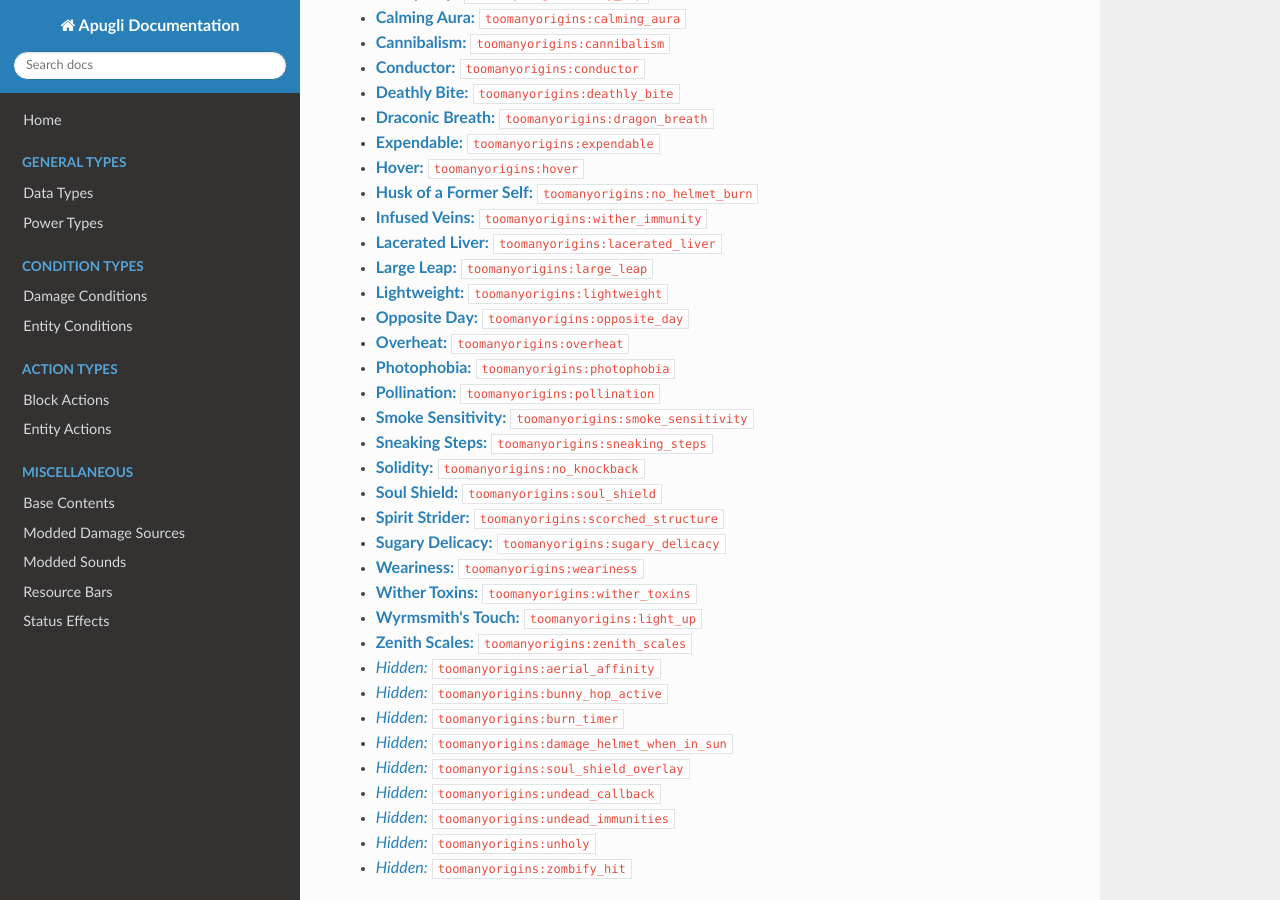
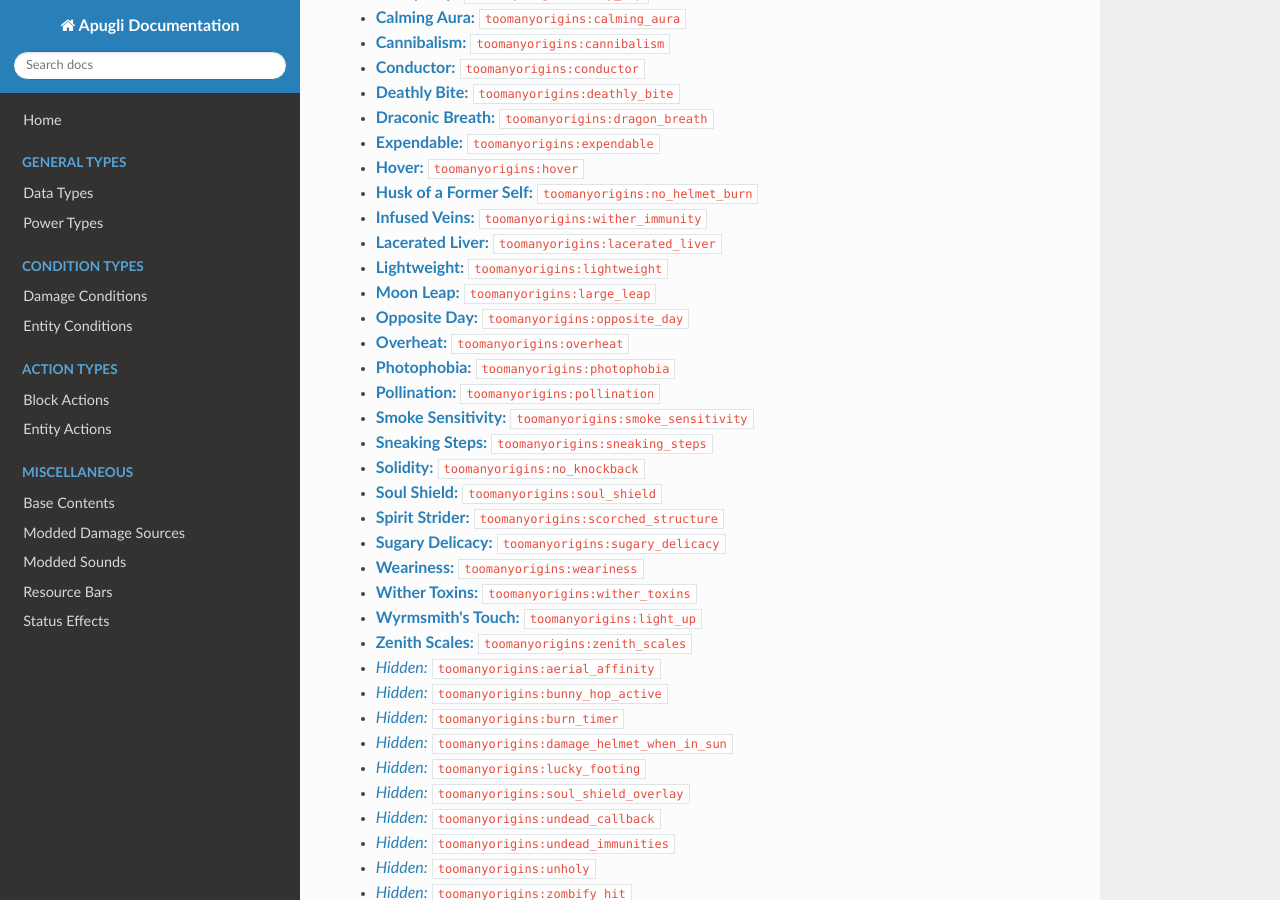
Before and after one commit to MerchantPug/apugli-docs, an MkDocs documentation site: the page built from docs/misc/base_contents/powers.md, in a window 1280 px wide and 900 px high, scrolled down 335 px. Built offline with MkDocs 1.6.1, drawn with Linux system fonts in a browser that asks for light colours; nearby versions of some CDN libraries.

Commit message:
Update powers.md

```diff
--- a/docs/misc/base_contents/powers.md
+++ b/docs/misc/base_contents/powers.md
@@ -20,8 +20,8 @@ date: 2021-06-21
 * [**Husk of a Former Self:**](https://github.com/MerchantPug/toomanyorigins/blob/master/src/main/resources/data/toomanyorigins/powers/no_helmet_burn.json) `toomanyorigins:no_helmet_burn`
 * [**Infused Veins:**](https://github.com/MerchantPug/toomanyorigins/blob/master/src/main/resources/data/toomanyorigins/powers/wither_immunity.json) `toomanyorigins:wither_immunity`
 * [**Lacerated Liver:**](https://github.com/MerchantPug/toomanyorigins/blob/master/src/main/resources/data/toomanyorigins/powers/lacerated_liver.json) `toomanyorigins:lacerated_liver`
-* [**Large Leap:**](https://github.com/MerchantPug/toomanyorigins/blob/master/src/main/resources/data/toomanyorigins/powers/large_leap.json) `toomanyorigins:large_leap`
 * [**Lightweight:**](https://github.com/MerchantPug/toomanyorigins/blob/master/src/main/resources/data/toomanyorigins/powers/lightweight.json) `toomanyorigins:lightweight`
+* [**Moon Leap:**](https://github.com/MerchantPug/toomanyorigins/blob/master/src/main/resources/data/toomanyorigins/powers/large_leap.json) `toomanyorigins:large_leap`
 * [**Opposite Day:**](https://github.com/MerchantPug/toomanyorigins/blob/master/src/main/resources/data/toomanyorigins/powers/opposite_day.json) `toomanyorigins:opposite_day`
 * [**Overheat:**](https://github.com/MerchantPug/toomanyorigins/blob/master/src/main/resources/data/toomanyorigins/powers/overheat.json) `toomanyorigins:overheat`
 * [**Photophobia:**](https://github.com/MerchantPug/toomanyorigins/blob/master/src/main/resources/data/toomanyorigins/powers/photophobia.json) `toomanyorigins:photophobia`
@@ -40,6 +40,7 @@ date: 2021-06-21
 * [*Hidden:*](https://github.com/MerchantPug/toomanyorigins/blob/master/src/main/resources/data/toomanyorigins/powers/bunny_hop_active.json) `toomanyorigins:bunny_hop_active`
 * [*Hidden:*](https://github.com/MerchantPug/toomanyorigins/blob/master/src/main/resources/data/toomanyorigins/powers/burn_timer.json) `toomanyorigins:burn_timer`
 * [*Hidden:*](https://github.com/MerchantPug/toomanyorigins/blob/master/src/main/resources/data/toomanyorigins/powers/damage_helmet_when_in_sun.json) `toomanyorigins:damage_helmet_when_in_sun`
+* [*Hidden:*](https://github.com/MerchantPug/toomanyorigins/blob/master/src/main/resources/data/toomanyorigins/powers/lucky_footing.json) `toomanyorigins:lucky_footing`
 * [*Hidden:*](https://github.com/MerchantPug/toomanyorigins/blob/master/src/main/resources/data/toomanyorigins/powers/soul_shield_overlay.json) `toomanyorigins:soul_shield_overlay`
 * [*Hidden:*](https://github.com/MerchantPug/toomanyorigins/blob/master/src/main/resources/data/toomanyorigins/powers/undead_callback.json) `toomanyorigins:undead_callback`
 * [*Hidden:*](https://github.com/MerchantPug/toomanyorigins/blob/master/src/main/resources/data/toomanyorigins/powers/undead_immunities.json) `toomanyorigins:undead_immunities`
```
